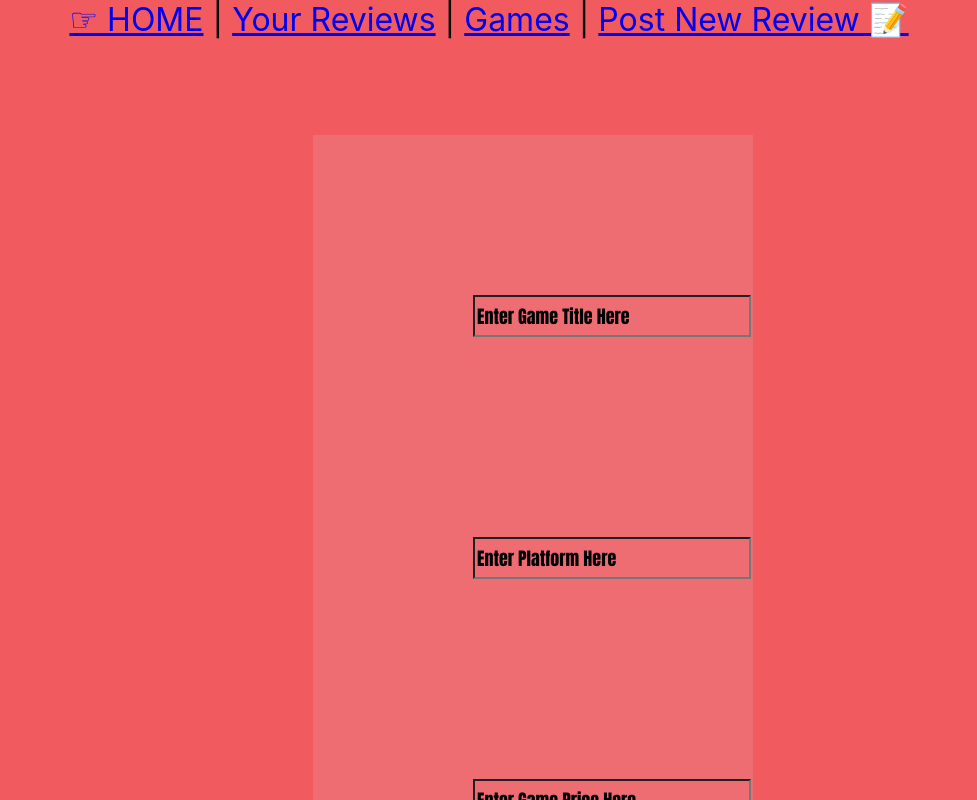
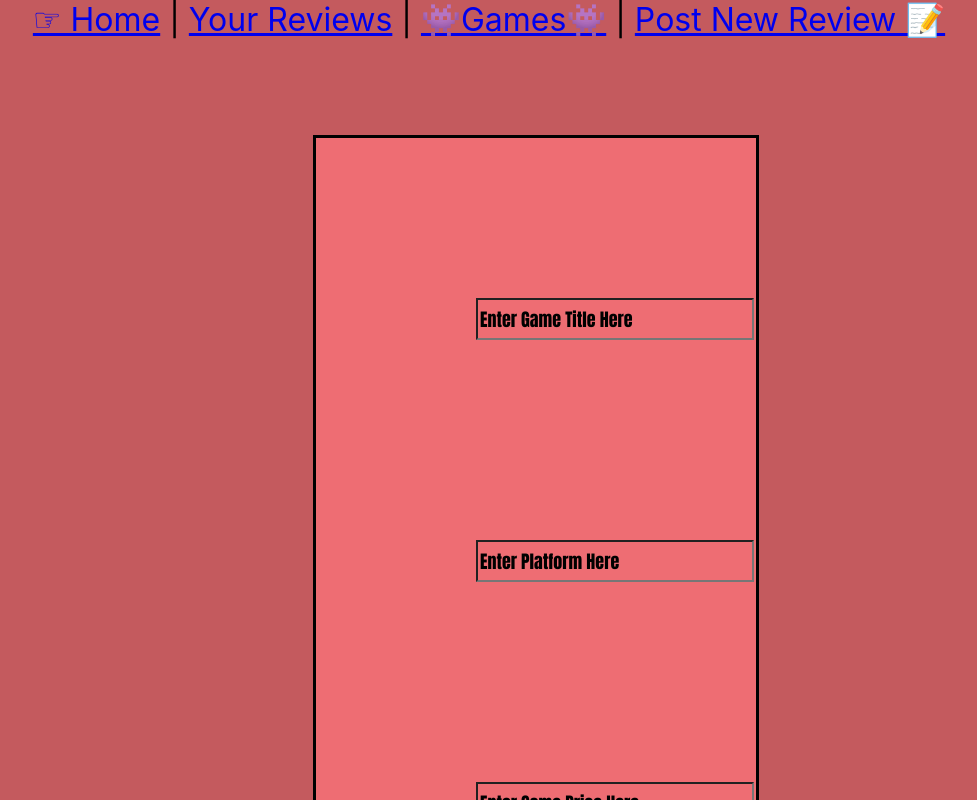
Before and after one commit to cbenitez99/phase-3-sinatra-react-project-client, a React (Create React App) app: page /reviews/new in a window 1280 px wide. Shown: the top 800 px of the page, without its empty margins (151-1128 px from the left). Built offline with nearby package versions, Linux system fonts and the light colour scheme; no server answers; the HTML template or start-up script is replaced by a standard one.

Commit message:
added css

```diff
--- a/src/App.css
+++ b/src/App.css
@@ -47,6 +47,7 @@ input{
 
 
 form {
+  border: solid black;
   padding: 60px;
   background-color: #EE6D73;
   margin-top: 6em;
@@ -82,7 +83,7 @@ padding: 0;
 
 .game-card-title {
   background-color: black;
-  border: solid black;
+  border: solid red
 }
 
 @keyframes bgcolor {
@@ -95,11 +96,11 @@ padding: 0;
   }
 
   50% {
-      background-color: #EE6D73;
+      background-color: black;
   }
 
   75% {
-      background-color: red
+      background-color: black;
   }
 
   100% {
@@ -109,7 +110,8 @@ padding: 0;
 }
 
 body {
-  -webkit-animation: bgcolor 5s infinite;
+  background-color: #EE6D73;
+  -webkit-animation: bgcolor 10s infinite;
   animation: bgcolor 5s infinite;
   -webkit-animation-direction: alternate;
   animation-direction: alternate;
--- a/src/components/GamesContainer.js
+++ b/src/components/GamesContainer.js
@@ -13,7 +13,7 @@ function GamesContainer({ handleDelete}) {
     const mappedgames = games.map(game => <GameCard key={game.id} game={game} handleDelete={handleDelete}/>)
     return (
         <div id="game-card-container">
-            <em><strong><h1 style={{color: "black"}} className="game-list-title">Created Games</h1></strong></em>
+            <em><strong><h1 style={{color: "white"}} className="game-list-title">Saved Games</h1></strong></em>
 
             {mappedgames}
         </div>
--- a/src/components/Navbar.js
+++ b/src/components/Navbar.js
@@ -4,7 +4,7 @@ import {NavLink} from "react-router-dom"
 function Navbar() {
     return (
         <nav style={{color: "black"}}className="nav-bar">
-            <NavLink to="/"> ☞ HOME</NavLink> | <NavLink to="/reviews">Your Reviews</NavLink> | <NavLink to="/games">Games</NavLink> | <NavLink to="/reviews/new">Post New Review 📝</NavLink>
+            <NavLink to="/"> ☞ Home</NavLink> | <NavLink to="/reviews">Your Reviews</NavLink> | <NavLink to="/games">👾Games👾</NavLink> | <NavLink to="/reviews/new">Post New Review 📝</NavLink>
         </nav>
     )
 };
--- a/src/components/ReviewForm.js
+++ b/src/components/ReviewForm.js
@@ -10,6 +10,7 @@ function ReviewForm({handlePost}){
     });
 
     function handleSubmit(){
+
         fetch(`http://localhost:9292/reviews`, {
             method: "POST",
             headers: {"Content-Type" : "application/json"},
@@ -20,6 +21,10 @@ function ReviewForm({handlePost}){
     };
 
     function handleChange(event){
+        console.log(event.target.value)
+        if(event.target.value === ""){
+            setFormData({title: "Unknown Game"})
+        }
         setFormData({...formData, [event.target.id] : event.target.value});
     };
 
```
